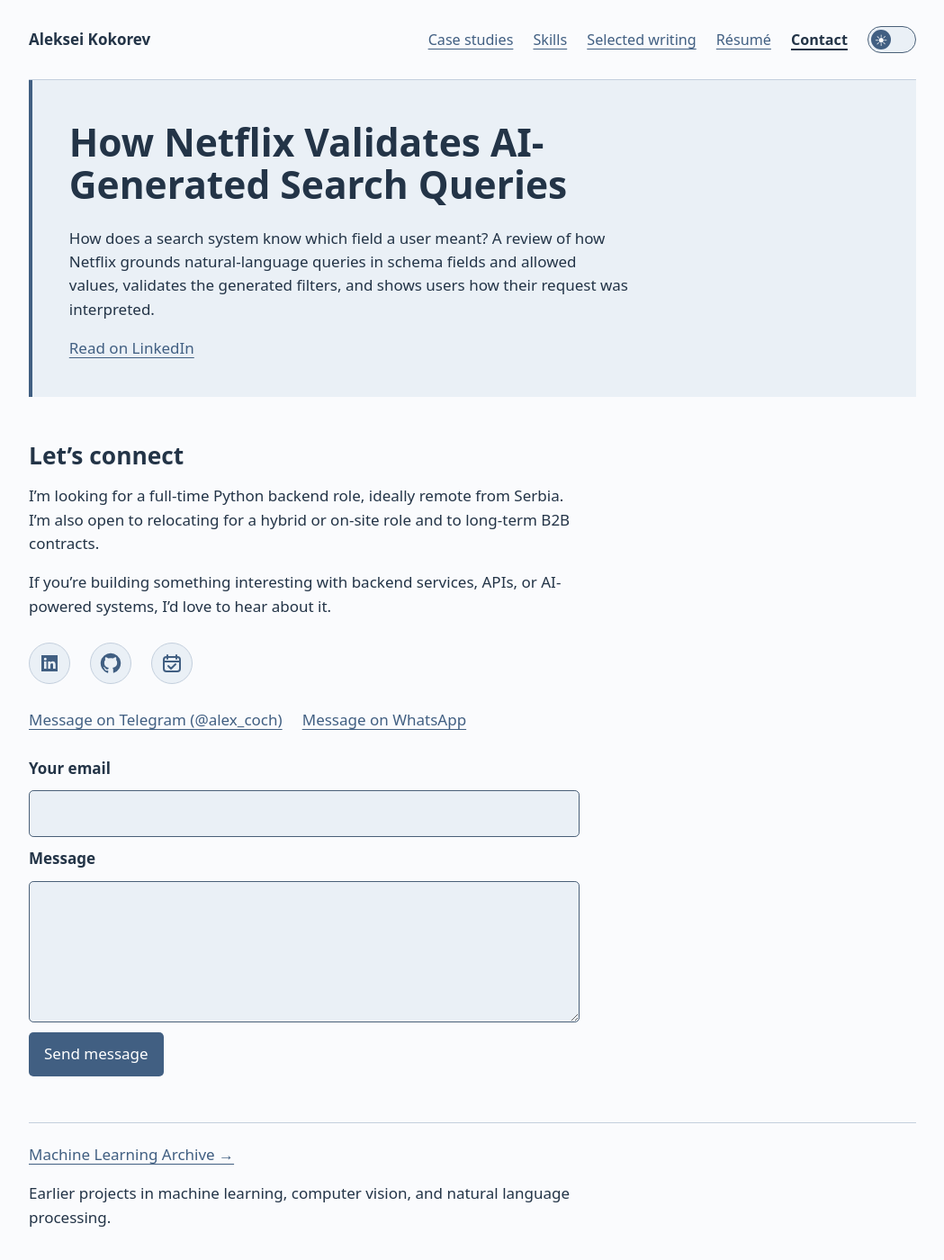
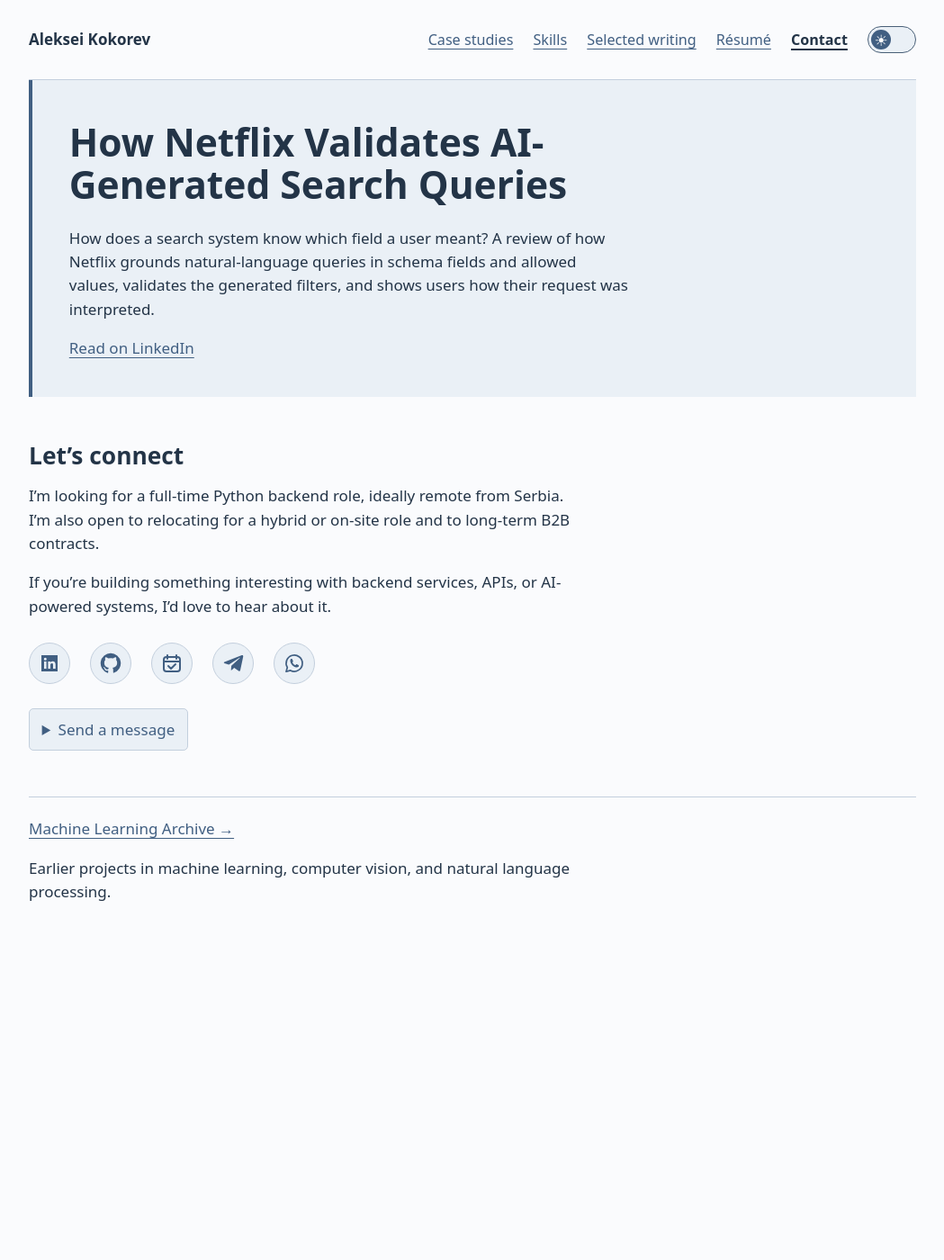
Before and after one commit to alex-coch/alex-coch.github.io, a Jekyll site: the page index.html, which Jekyll copies as it is, in a window 1280 px wide and 1400 px high, scrolled down 2953 px. Shown: the whole window at 90% size, without its empty margins (115-1164 px from the left). Built offline with Jekyll 4.4.1, drawn with Linux system fonts in a browser that asks for light colours; after the commit the page ends 3992 px from its top, so only the background shows below that.

Commit message:
Use messaging icons and collapse the contact form

```diff
--- a/assets/portfolio.css
+++ b/assets/portfolio.css
@@ -99,7 +99,11 @@ header nav a[aria-current] {color:var(--ink);font-weight:700;text-decoration-thi
   [data-pinned-nav] header nav {transition:clip-path var(--menu-motion), visibility var(--menu-motion)}
 }
 
-#contact-form {display:grid;gap:.65rem;max-width:36rem}
+#contact-form summary {
+  width:fit-content;padding:.55em .8em;color:var(--accent);
+  background:var(--panel);border:1px solid var(--line);border-radius:.3rem;cursor:pointer
+}
+#contact-form form {margin-top:1rem;display:grid;gap:.65rem;max-width:36rem}
 #contact-form label {font-weight:650}
 #contact-form input,#contact-form textarea {
   width:100%;padding:.7em .8em;font:inherit;color:var(--ink);
--- a/index.html
+++ b/index.html
@@ -1,7 +1,7 @@
 <!doctype html>
 <html lang="en"><head><meta charset="utf-8"><meta name="viewport" content="width=device-width, initial-scale=1"><title>Aleksei Kokorev · Python Backend Engineer</title><meta name="description" content="Python backend engineering portfolio. APIs, event-driven systems and production GPU inference."><link rel="icon" href="/assets/ak.svg?v=3" type="image/svg+xml">
 <script src="/assets/theme.js?v=2"></script>
-<link rel="stylesheet" href="/assets/portfolio.css?v=14"><script defer src="/assets/portfolio-nav.js?v=7"></script>
+<link rel="stylesheet" href="/assets/portfolio.css?v=15"><script defer src="/assets/portfolio-nav.js?v=7"></script>
 </head>
 <body>
 <header>
@@ -84,21 +84,29 @@
     <a href="https://www.linkedin.com/in/alexcoch/" aria-label="Message me on LinkedIn" title="Message me on LinkedIn"><svg viewBox="0 0 24 24" width="24" height="24" aria-hidden="true"><path fill="currentColor" d="M3 3h18v18H3z"/><path fill="var(--panel)" d="M6 10h2.6v8H6zm1.3-4.2a1.5 1.5 0 1 0 0 3 1.5 1.5 0 0 0 0-3zM10.4 10H13v1c.6-.8 1.4-1.2 2.5-1.2 2.2 0 3.2 1.3 3.2 3.8V18H16v-4.1c0-1.4-.4-2-1.4-2s-1.6.7-1.6 2V18h-2.6z"/></svg></a>
     <a href="https://github.com/alex-coch" aria-label="GitHub" title="GitHub"><svg viewBox="0 0 24 24" width="24" height="24" aria-hidden="true"><path fill="currentColor" d="M12 .8a11.2 11.2 0 0 0-3.54 21.83c.56.1.77-.24.77-.54v-2.1c-3.13.68-3.79-1.33-3.79-1.33-.51-1.3-1.25-1.65-1.25-1.65-1.02-.7.08-.69.08-.69 1.13.08 1.72 1.16 1.72 1.16 1 1.72 2.63 1.22 3.28.93.1-.73.4-1.22.72-1.5-2.5-.28-5.12-1.25-5.12-5.56 0-1.23.44-2.23 1.16-3.02-.12-.28-.5-1.43.11-2.98 0 0 .95-.3 3.08 1.16a10.7 10.7 0 0 1 5.6 0c2.14-1.46 3.08-1.16 3.08-1.16.62 1.55.23 2.7.12 2.98.72.79 1.15 1.79 1.15 3.02 0 4.32-2.63 5.27-5.13 5.55.4.35.76 1.03.76 2.08v3.1c0 .3.2.65.77.54A11.2 11.2 0 0 0 12 .8Z"/></svg></a>
     <a href="https://calendly.com/alexcoch" aria-label="Schedule a call" title="Schedule a call"><svg viewBox="0 0 24 24" width="24" height="24" aria-hidden="true"><g fill="none" stroke="currentColor" stroke-width="2" stroke-linecap="round" stroke-linejoin="round"><rect x="3" y="5" width="18" height="16" rx="3"/><path d="M7 3v4m10-4v4M3 10h18m-13 5 3 3 5-5"/></g></svg></a>
+    <a href="https://t.me/alex_coch" aria-label="Message on Telegram (@alex_coch)" title="Message on Telegram (@alex_coch)"><svg viewBox="0 0 24 24" width="24" height="24" aria-hidden="true"><path fill="currentColor" d="M21.7 3.1 2.6 10.5c-1.1.4-1.1 1.1-.2 1.4l4.9 1.5L18.8 6c.5-.3 1-.1.6.3l-9.3 8.5-.4 4.9c.6 0 .8-.2 1.1-.5l2.4-2.3 5 3.7c.9.5 1.6.2 1.8-.8l3.2-15.1c.3-1.3-.5-1.9-1.5-1.6z"/></svg></a>
+    <a href="https://wa.me/995568311218" aria-label="Message on WhatsApp" title="Message on WhatsApp"><svg viewBox="0 0 24 24" width="24" height="24" aria-hidden="true"><path fill="none" stroke="currentColor" stroke-width="1.7" stroke-linejoin="round" d="M21 11.9a9 9 0 0 1-13.2 8L3 21.2l1.3-4.6A9 9 0 1 1 21 11.9Z"/><path fill="currentColor" d="M8.1 7.3c.4-.4 1.4-.6 1.7.1l.9 2c.2.4-.1.8-.8 1.5.8 1.5 1.9 2.6 3.5 3.2.5-.6.9-1.3 1.3-1.1l2 .9c.7.3.3 1.7-.3 2.2-1.1.9-3.3.5-5.6-1.1-2.4-1.7-4.3-5.8-2.7-7.7z"/></svg></a>
   </div>
-  <div class="actions">
-    <a href="https://t.me/alex_coch">Message on Telegram (@alex_coch)</a>
-    <a href="https://wa.me/995568311218">Message on WhatsApp</a>
-  </div>
-  <form id="contact-form" action="https://formspree.io/f/xqpqyzky" method="post">
+  <details id="contact-form">
+    <summary>Send a message</summary>
+    <form action="https://formspree.io/f/xqpqyzky" method="post">
       <label for="contact-email">Your email</label>
       <input id="contact-email" name="email" type="email" autocomplete="email" maxlength="254" required>
       <label for="contact-message">Message</label>
       <textarea id="contact-message" name="message" rows="5" maxlength="3000" required></textarea>
       <button class="primary" type="submit">Send message</button>
     </form>
+  </details>
 </section>
 <footer><a href="/learning/ml/">Machine Learning Archive →</a><p>Earlier projects in machine learning, computer vision, and natural language processing.</p></footer></main>
 <script>
+const contactForm = document.getElementById('contact-form');
+function revealContactForm() {
+  if (location.hash === '#contact-form') contactForm.open = true;
+}
+revealContactForm();
+window.addEventListener('hashchange', revealContactForm);
+
 const archiveAnchors = ['machinelearning','boston','donors','segments','smartcab','digit','message','sentiment'];
 if (archiveAnchors.includes(location.hash.slice(1))) location.replace('/learning/ml/' + location.hash);
 if ('IntersectionObserver' in window && !matchMedia('(prefers-reduced-motion: reduce)').matches) {
```
Also changed, not shown: resume/index.html (+5 -6 lines). Lines whose indentation alone changed are shown as unchanged.
